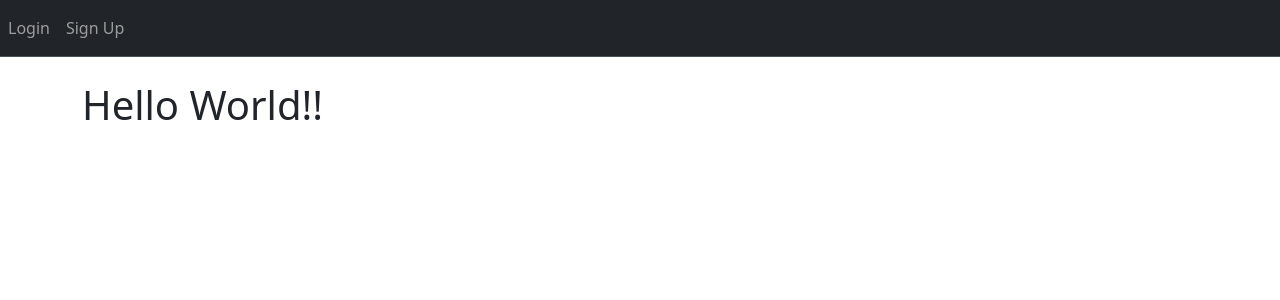
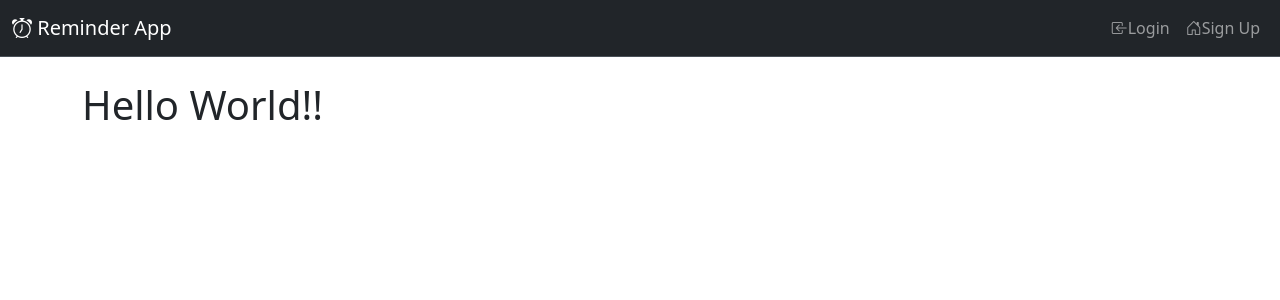
Before and after one commit to HenujanRohanadasan/Reminder_Webapp, a Flask app: page / in a window 1280 px wide. Shown: the top 300 px of the page. Run offline with Flask 3, Linux system fonts and the light colour scheme.

Commit message:
adding icons

```diff
--- a/templates/base.html
+++ b/templates/base.html
@@ -5,9 +5,11 @@
         <meta name="viewport" content="width=device-width, initial-scale=1">
         <title>{% block title %}Home{% endblock %}</title>
         <link href="https://cdn.jsdelivr.net/npm/bootstrap@5.3.2/dist/css/bootstrap.min.css" rel="stylesheet" integrity="sha384-T3c6CoIi6uLrA9TneNEoa7RxnatzjcDSCmG1MXxSR1GAsXEV/Dwwykc2MPK8M2HN" crossorigin="anonymous">
+        <link rel="stylesheet" href="https://cdn.jsdelivr.net/npm/bootstrap-icons@1.11.1/font/bootstrap-icons.css">
     </head>
     <body>
         <nav class="navbar navbar-expand-lg bg-dark border-bottom border-body" data-bs-theme="dark">
+            <div class="container-fluid">
             <button
                 class="navbar-toggler"
                 type="button"
@@ -16,15 +18,19 @@
             >
             <span class="navbar-toggler-icon"></span>
             </button>
-            <div class="collapse navbar-collapse" id="navbar" data-bs-theme="blue">
+            <a class="navbar-brand" href="/">
+                <i class="bi bi-alarm"></i>  Reminder App
+            </a>
+            <div class="collapse navbar-collapse justify-content-end" id="navbar" data-bs-theme="blue">
                 <div class="navbar-nav">
                     {% if user.is_authenticated %}
-                     <a class="nav-item nav-link" id="home" href="/">Home</a>
-                     <a class="nav-item nav-link" id="logout" href="/logout">Logout</a>
+                       <a class="nav-item nav-link navbar-nav" id="home" href="/"><i class="bi bi-person-plus"></i>Home</a>
+                       <a class="nav-item nav-link navbar-nav" id="logout" href="/logout"><i class="bi bi-box-arrow-left"></i>Logout</a>
                     {% else %}
-                     <a class="nav-item nav-link" id="login" href="/login">Login</a>
-                     <a class="nav-item nav-link" id="signUp" href="/sign-up">Sign Up</a>
+                       <a class="nav-item nav-link navbar-nav" id="login" href="/login"><i class="bi bi-box-arrow-in-left"></i>Login</a>
+                       <a class="nav-item nav-link navbar-nav" id="signUp" href="/sign-up"><i class="bi bi-house-door"></i>Sign Up</a>
                     {% endif %}
+                </div>
             </div>
             </div>
           </nav>
```
Also changed, not shown: assets/img/alarm-clock.svg (added). Lines whose indentation alone changed are shown as unchanged.
